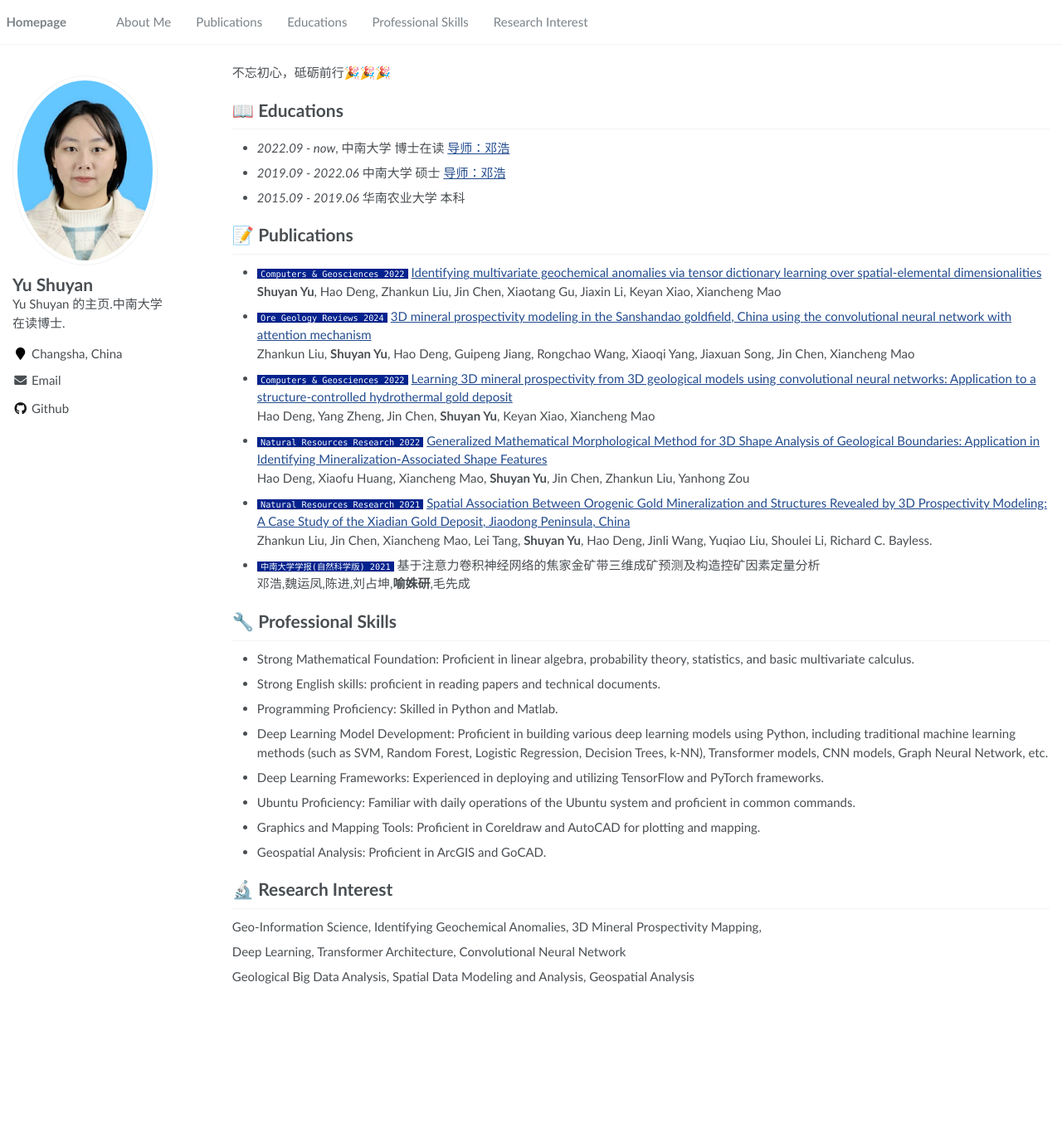
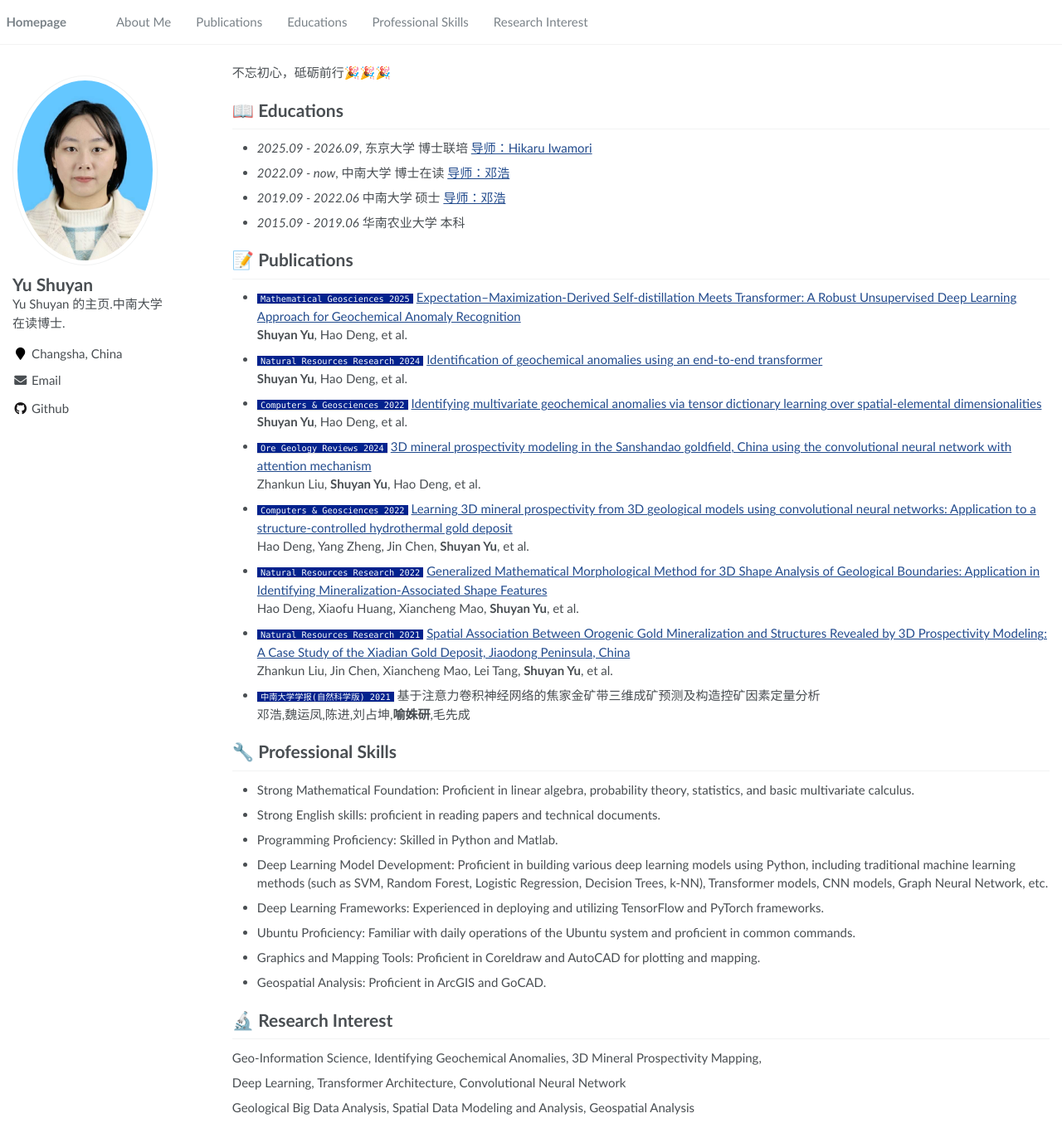
Before and after one commit to ysyBrenda/ysyBrenda.github.io, a Jekyll site: the page built from _pages/about.md, in a window 1280 px wide and 1354 px high. Shown: the whole window at 83% size. Built offline with Jekyll 4.4.1, drawn with Linux system fonts in a browser that asks for light colours.

Commit message:
Update publications and education details in about.md

```diff
--- a/_pages/about.md
+++ b/_pages/about.md
@@ -20,29 +20,33 @@ redirect_from:
 
 
 # 📖 Educations
+- *2025.09 - 2026.09*,  东京大学 博士联培   [导师：Hikaru Iwamori](https://www.researchgate.net/profile/Hikaru-Iwamori-2)
 - *2022.09 - now*,  中南大学 博士在读   [导师：邓浩](https://faculty.csu.edu.cn/denghao1/zh_CN/index.htm)
 - *2019.09 - 2022.06*  中南大学 硕士   [导师：邓浩](https://faculty.csu.edu.cn/denghao1/zh_CN/index.htm)
 - *2015.09 - 2019.06*  华南农业大学 本科
 
 
 # 📝 Publications
+- ``Mathematical Geosciences 2025``  [Expectation–Maximization-Derived Self-distillation Meets Transformer: A Robust Unsupervised Deep Learning Approach for Geochemical Anomaly Recognition](https://doi.org/10.1007/s11004-025-10241-1)\\
+**Shuyan Yu**, Hao Deng, et al.
+
+- ``Natural Resources Research 2024``  [Identification of geochemical anomalies using an end-to-end transformer](https://doi.org/10.1007/s11053-024-10334-4)\\
+**Shuyan Yu**, Hao Deng, et al.
 
 - ``Computers & Geosciences 2022``  [Identifying multivariate geochemical anomalies via tensor dictionary learning over spatial-elemental dimensionalities](https://www.sciencedirect.com/science/article/pii/S009830042200108X)\\
-**Shuyan Yu**, Hao Deng, Zhankun Liu, Jin Chen, Xiaotang Gu, Jiaxin Li, Keyan Xiao, Xiancheng Mao
-
+**Shuyan Yu**, Hao Deng, et al.
 
 - ``Ore Geology Reviews 2024``  [3D mineral prospectivity modeling in the Sanshandao goldfield, China using the convolutional neural network with attention mechanism](https://doi.org/10.1016/j.oregeorev.2023.105861)\\
-Zhankun Liu, **Shuyan Yu**, Hao Deng, Guipeng Jiang, Rongchao Wang, Xiaoqi Yang, Jiaxuan Song, Jin Chen, Xiancheng Mao
-
+Zhankun Liu, **Shuyan Yu**, Hao Deng, et al.
 
 - ``Computers & Geosciences 2022``  [Learning 3D mineral prospectivity from 3D geological models using convolutional neural networks: Application to a structure-controlled hydrothermal gold deposit](https://doi.org/10.48550/arXiv.2109.00756)\\
-Hao Deng, Yang Zheng, Jin Chen, **Shuyan Yu**, Keyan Xiao, Xiancheng Mao
+Hao Deng, Yang Zheng, Jin Chen, **Shuyan Yu**, et al.
 
 - ``Natural Resources Research 2022``  [Generalized Mathematical Morphological Method for 3D Shape Analysis of Geological Boundaries: Application in Identifying Mineralization-Associated Shape Features](https://link.springer.com/article/10.1007/s11053-021-09975-6)\\
-Hao Deng, Xiaofu Huang, Xiancheng Mao, **Shuyan Yu**, Jin Chen, Zhankun Liu, Yanhong Zou
+Hao Deng, Xiaofu Huang, Xiancheng Mao, **Shuyan Yu**, et al.
 
 - ``Natural Resources Research 2021``  [Spatial Association Between Orogenic Gold Mineralization and Structures Revealed by 3D Prospectivity Modeling: A Case Study of the Xiadian Gold Deposit, Jiaodong Peninsula, China](https://doi.org/10.1007/s11053-021-09956-9)\\
-Zhankun Liu, Jin Chen, Xiancheng Mao, Lei Tang, **Shuyan Yu**, Hao Deng, Jinli Wang, Yuqiao Liu, Shoulei Li, Richard C. Bayless.
+Zhankun Liu, Jin Chen, Xiancheng Mao, Lei Tang, **Shuyan Yu**, et al.
 
 - ``中南大学学报(自然科学版) 2021``  基于注意力卷积神经网络的焦家金矿带三维成矿预测及构造控矿因素定量分析
 邓浩,魏运凤,陈进,刘占坤,**喻姝研**,毛先成
```
